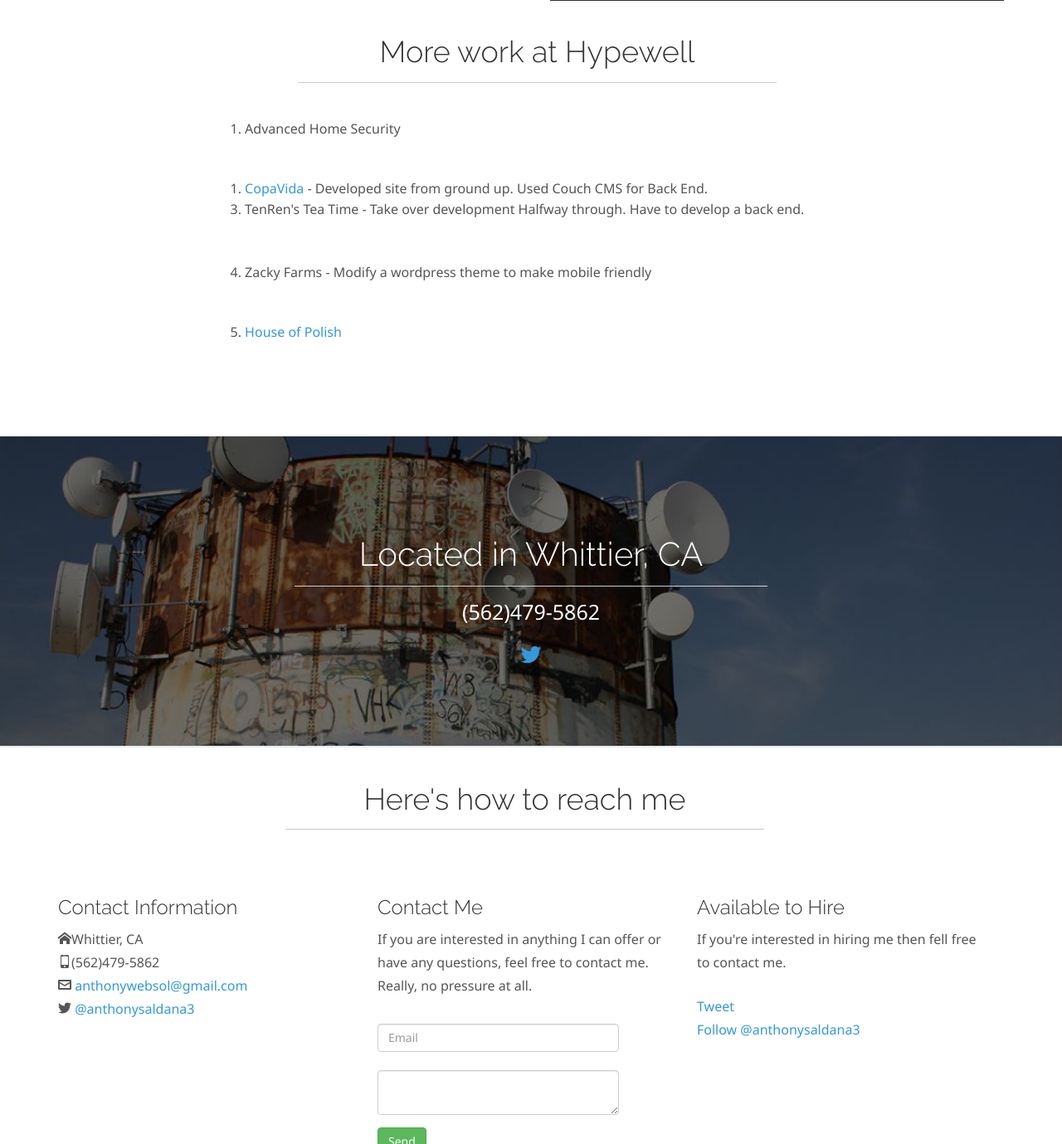
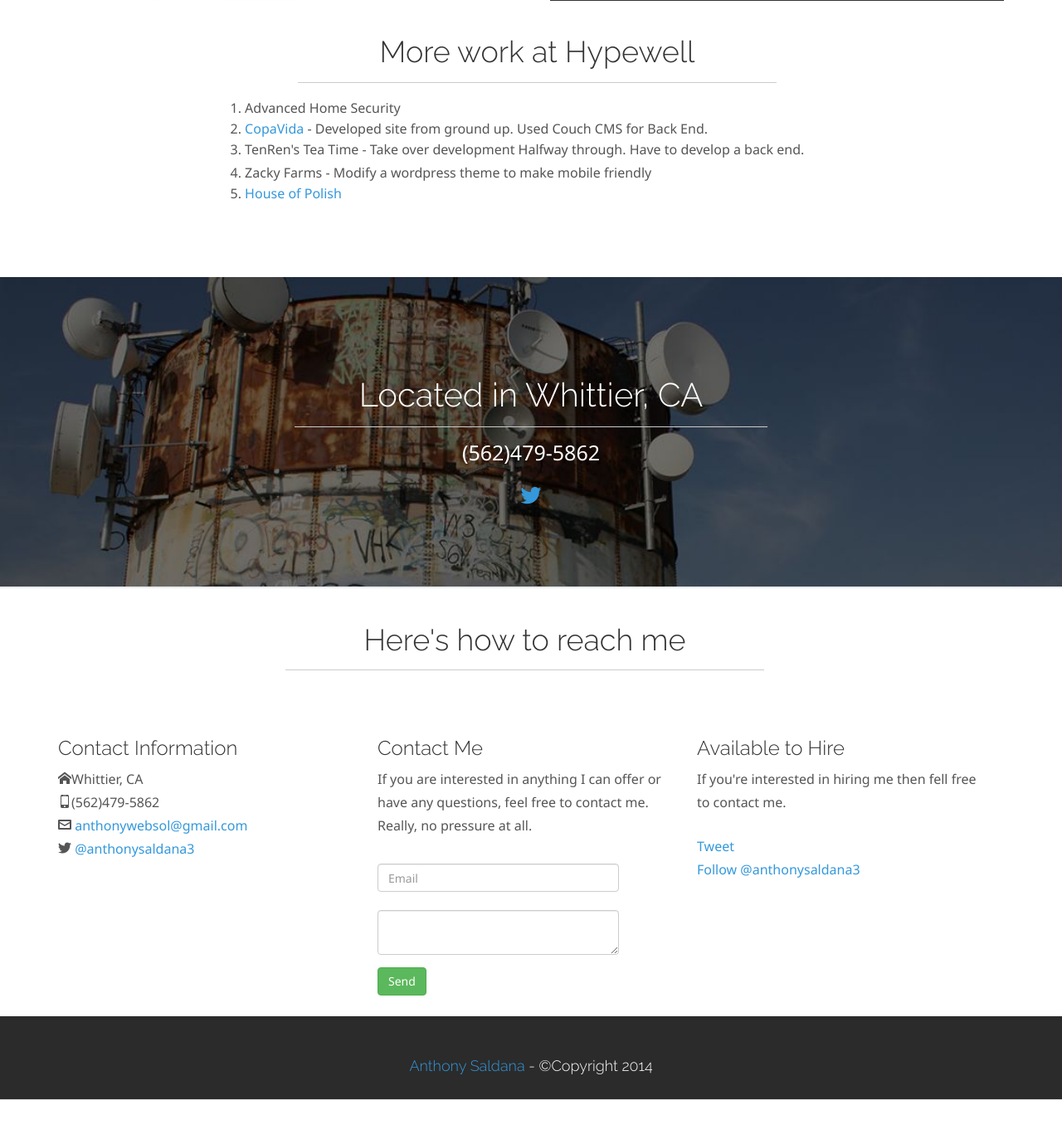
Before and after one commit to AnthonySaldana/Portfolio-Site, a PHP site: page / in a window 1280 px wide. Shown: the part 5121-6500 px from the top of the page at 83% size. After the commit the page ends 6447 px from the top, so only its background shows below. Run offline with PHP 8.4, Linux system fonts and the light colour scheme; some libraries are stand-ins or nearby versions.

```diff
--- a/index.php
+++ b/index.php
@@ -39,6 +39,10 @@
 			line-height:100%;
 			max-height:500px;
 			font-family:Raleway;
+		}
+
+		.more-work-section p{
+			margin-bottom: 0;
 		}
 	</style>
   </head>
@@ -410,14 +414,12 @@
 				<h1 class="centered">More work at Hypewell</h1>
 				<hr>
                                 <div class='col-sm-2'></div>
-                                <div class='col-sm-8'>
-                                    <p>
-                                        <p>1. Advanced Home Security </p><br/>
-                                        1. <a href='http://copa-vida.com'> CopaVida </a> - Developed site from ground up. Used Couch CMS for Back End.<br/>
-                                        <p>3. TenRen's Tea Time - Take over development Halfway through. Have to develop a back end.</p><br/>
-                                        <p>4. Zacky Farms - Modify a wordpress theme to make mobile friendly</p><br/>
+                                <div class='col-sm-8 more-work-section'>
+                                        <p>1. Advanced Home Security </p>
+                                        2. <a href='http://copa-vida.com'> CopaVida </a> - Developed site from ground up. Used Couch CMS for Back End.<br/>
+                                        <p>3. TenRen's Tea Time - Take over development Halfway through. Have to develop a back end.</p>
+                                        <p>4. Zacky Farms - Modify a wordpress theme to make mobile friendly</p>
                                         5. <a href='http://thehouseofpolish.com/'> House of Polish </a><br/>
-                                    </p>
                                 </div>
 				<br>
 				<br>
```
